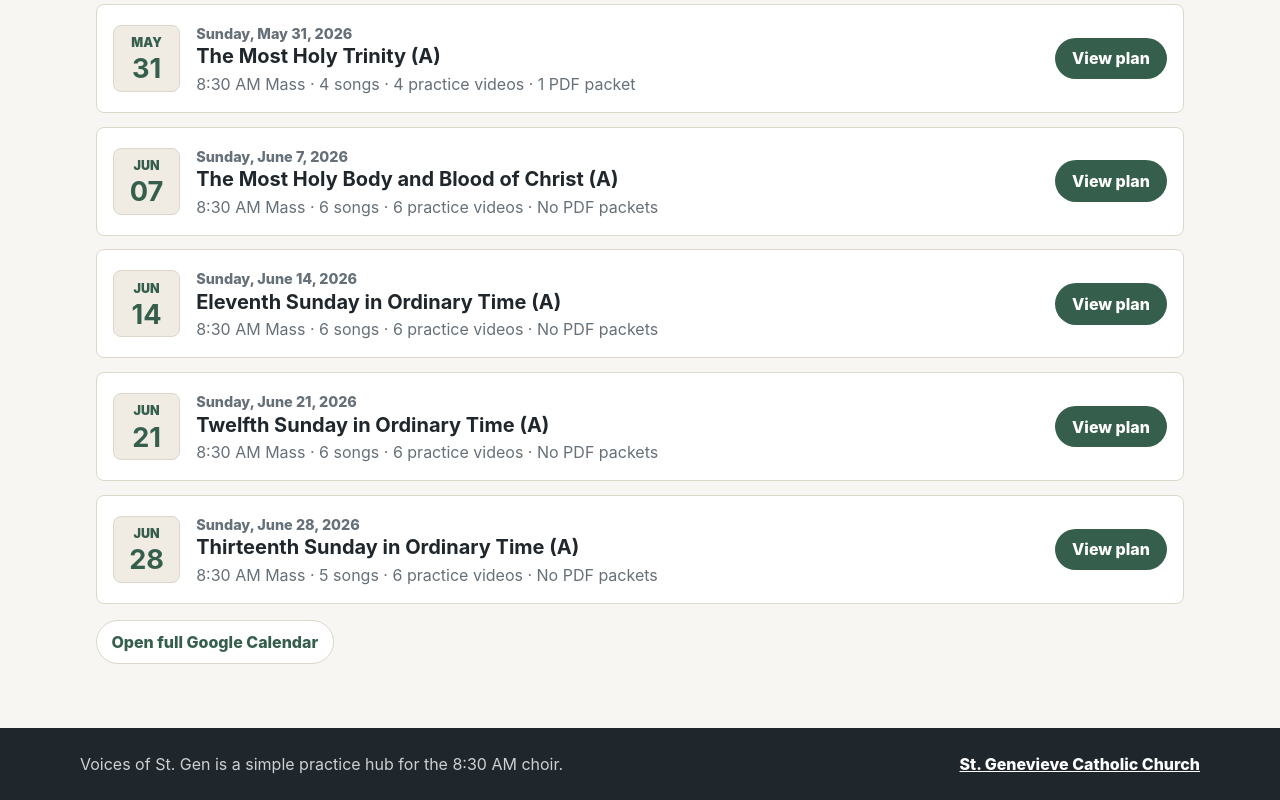
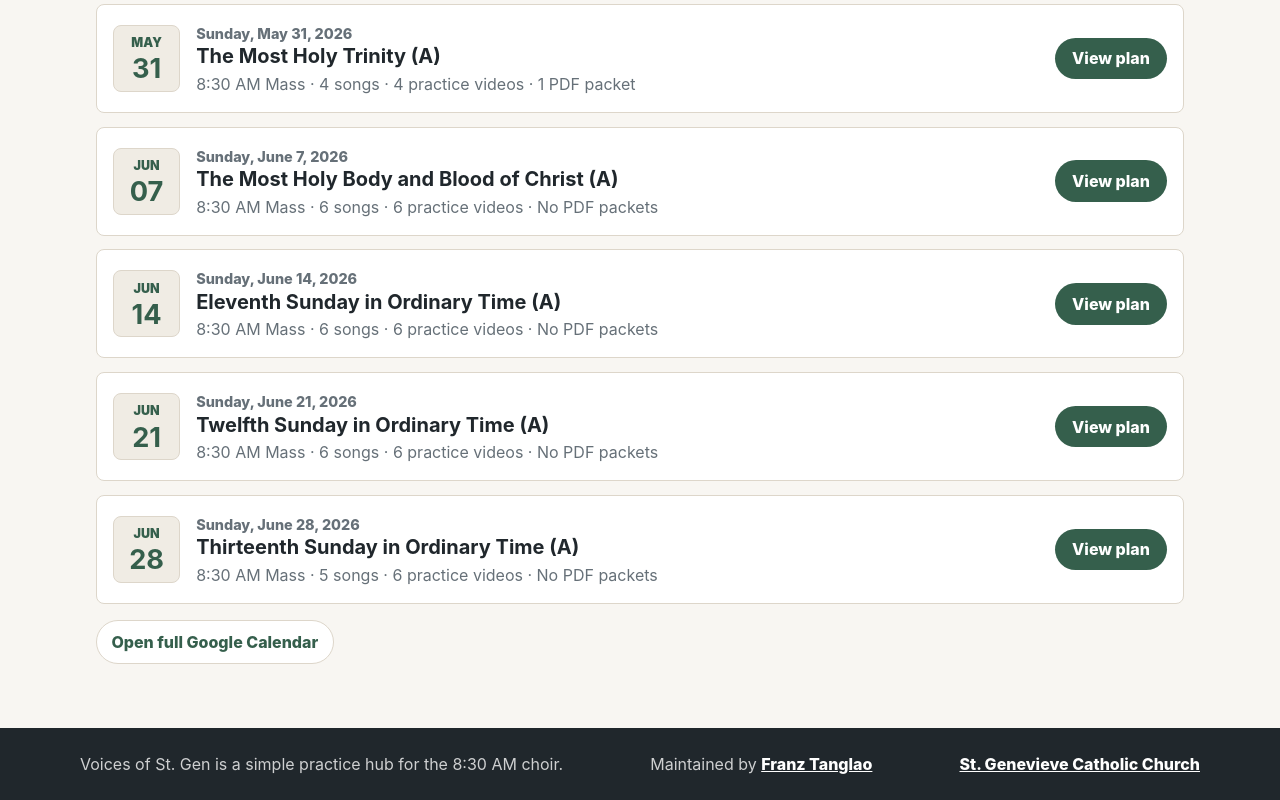
Before and after one commit to franznoel/voicesofstgen, a website: page index.html in a window 1280 px wide. Shown: the part 4139-4939 px from the top of the page. Drawn offline with Linux system fonts and the light colour scheme.

Commit message:
feat: Add maintainer

```diff
--- a/index.html
+++ b/index.html
@@ -146,7 +146,10 @@
 
     <footer class="site-footer">
       <p>Voices of St. Gen is a simple practice hub for the 8:30 AM choir.</p>
-      <a href="https://stgenchurch.org/" target="_blank" rel="noreferrer">St. Genevieve Catholic Church</a>
+      <p>Maintained by <a href="https://franz.tanglao.org/" target="_blank" rel="me noreferrer">Franz Tanglao</a></p>
+      <div class="footer-links">
+        <a href="https://stgenchurch.org/" target="_blank" rel="noreferrer">St. Genevieve Catholic Church</a>
+      </div>
     </footer>
   </body>
 </html>
--- a/styles.css
+++ b/styles.css
@@ -743,6 +743,12 @@ main {
   margin: 0;
 }
 
+.footer-links {
+  display: flex;
+  flex-wrap: wrap;
+  gap: 0.75rem 1rem;
+}
+
 .site-footer a {
   color: #fff;
   font-weight: 800;
```
